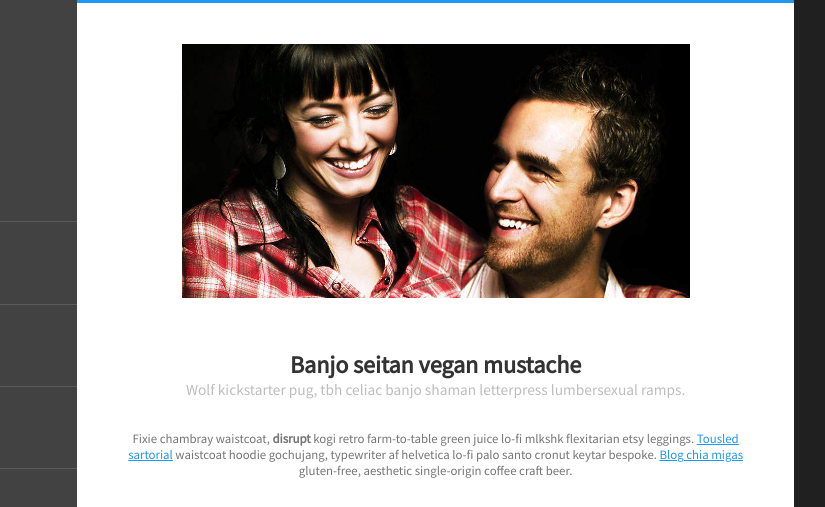
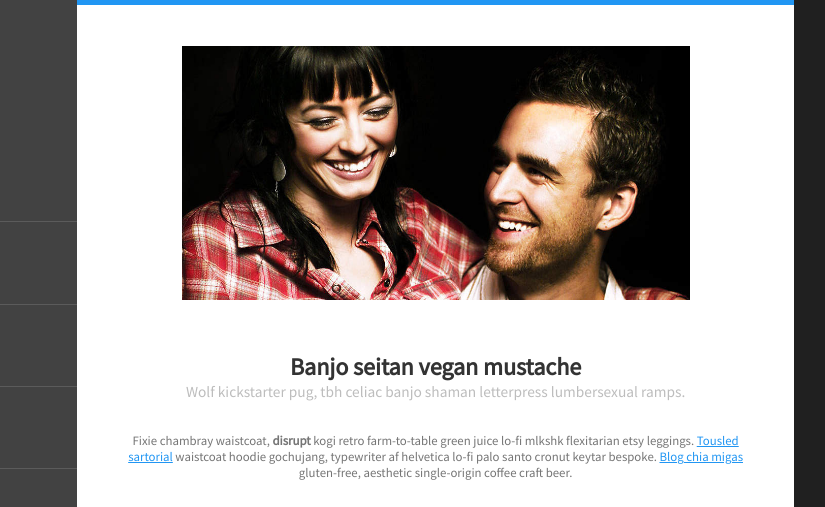
Before and after one commit to Simon-BEE/maquette, a plain HTML site: page index.html in a window 1280 px wide. Shown: the top 507 px of the page, 358-1183 px from the left. Drawn offline with Linux system fonts and the light colour scheme.

Commit message:
gh-pages

```diff
--- a/assets/css/styles.css
+++ b/assets/css/styles.css
@@ -112,7 +112,7 @@ nav.menu ul li a:hover, nav.menu ul li a:focus, nav.menu ul li a:active {
 div.right {
     width: 70%;
     padding: 4%;
-    border-top: 3px solid #2196F3;
+    border-top: 5px solid #2196F3;
     background-color: #fff;
     display: flex;
     flex-direction: column;
@@ -124,6 +124,8 @@ header.right-head {
     flex-direction: column;
     align-items: center;
     text-align: center;
+    border-bottom: 1px solid #f5f5f5;
+    margin-bottom: 5%;
 }
 
 header.right-head h2 {
```
